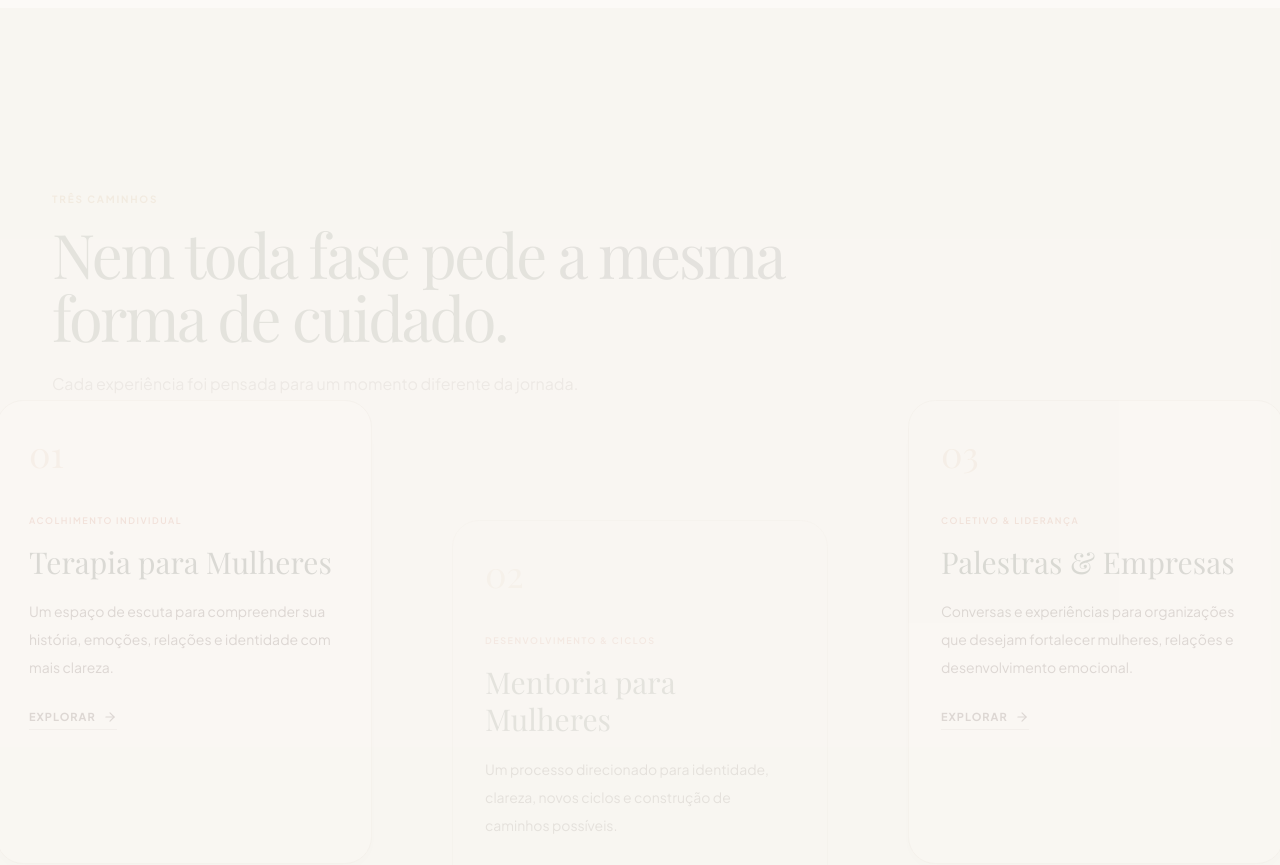
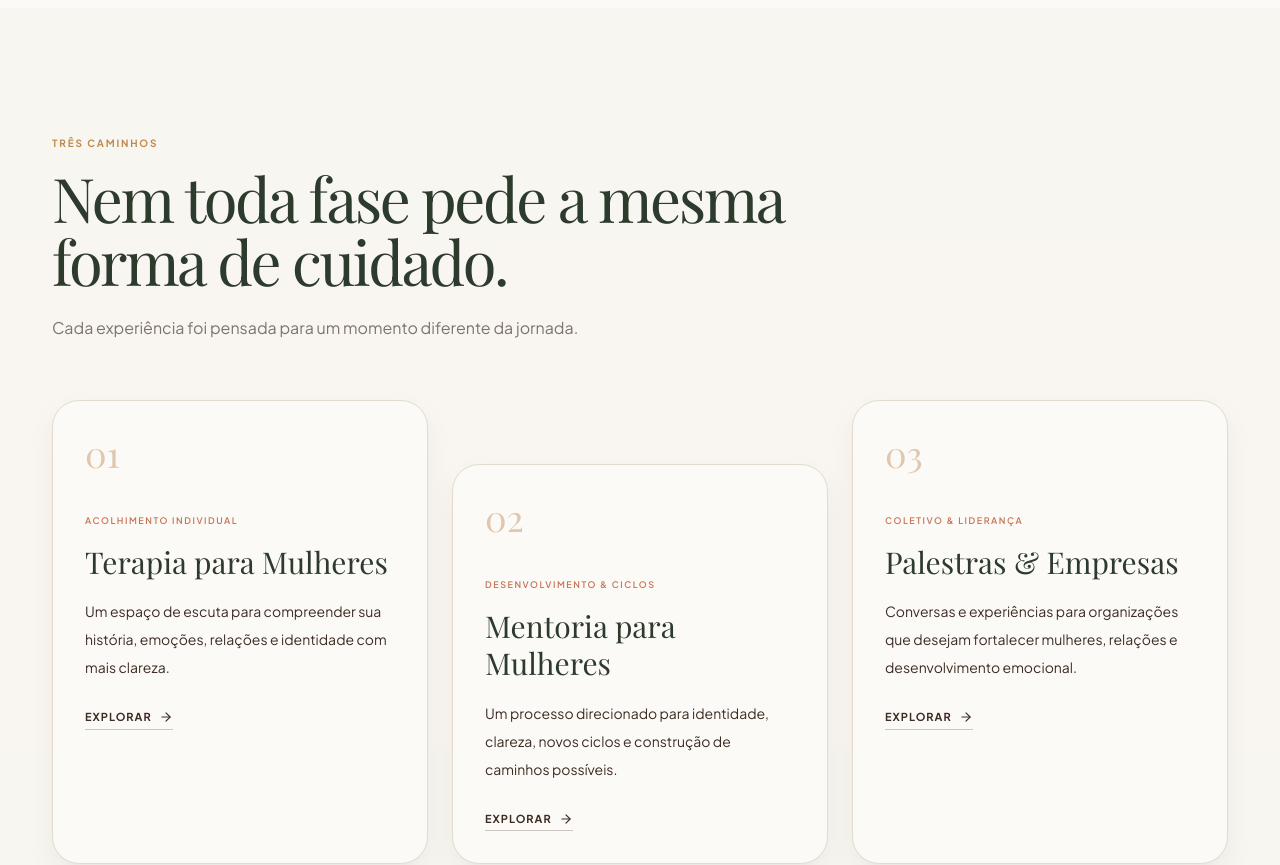
Before and after one commit to johnathafelype21/sitepsicologajovina, a React (Vite) app: page / in a window 1280 px wide. Shown: the part 1540-2405 px from the top of the page. Built offline with nearby package versions, Linux system fonts and the light colour scheme; a web font is replaced by a local one.

Commit message:
fix: add cross-browser motion transitions

```diff
--- a/src/index.css
+++ b/src/index.css
@@ -496,3 +496,50 @@ body { margin: 0; min-width: 320px; min-height: 100vh; overflow-x: hidden; backg
     animation: none !important;
   }
 }
+
+
+/* Reliable scroll motion fallback (IntersectionObserver) */
+.motion-left,
+.motion-right,
+.motion-rise,
+.motion-scale,
+.motion-fade {
+  opacity: 0;
+  transition:
+    opacity 780ms cubic-bezier(.22,.61,.36,1),
+    transform 900ms cubic-bezier(.22,.61,.36,1);
+}
+
+.motion-left { transform: translate3d(-64px, 0, 0); }
+.motion-right { transform: translate3d(64px, 0, 0); }
+.motion-rise { transform: translate3d(0, 58px, 0); }
+.motion-scale { transform: scale(.92); }
+.motion-fade { transform: translate3d(0, 20px, 0); }
+
+.motion-left.motion-visible,
+.motion-right.motion-visible,
+.motion-rise.motion-visible,
+.motion-scale.motion-visible,
+.motion-fade.motion-visible {
+  opacity: 1;
+  transform: none;
+}
+
+@media (max-width: 767px) {
+  .motion-left { transform: translate3d(-28px, 0, 0); }
+  .motion-right { transform: translate3d(28px, 0, 0); }
+  .motion-rise { transform: translate3d(0, 34px, 0); }
+  .motion-scale { transform: scale(.96); }
+}
+
+@media (prefers-reduced-motion: reduce) {
+  .motion-left,
+  .motion-right,
+  .motion-rise,
+  .motion-scale,
+  .motion-fade {
+    opacity: 1 !important;
+    transform: none !important;
+    transition: none !important;
+  }
+}
```
